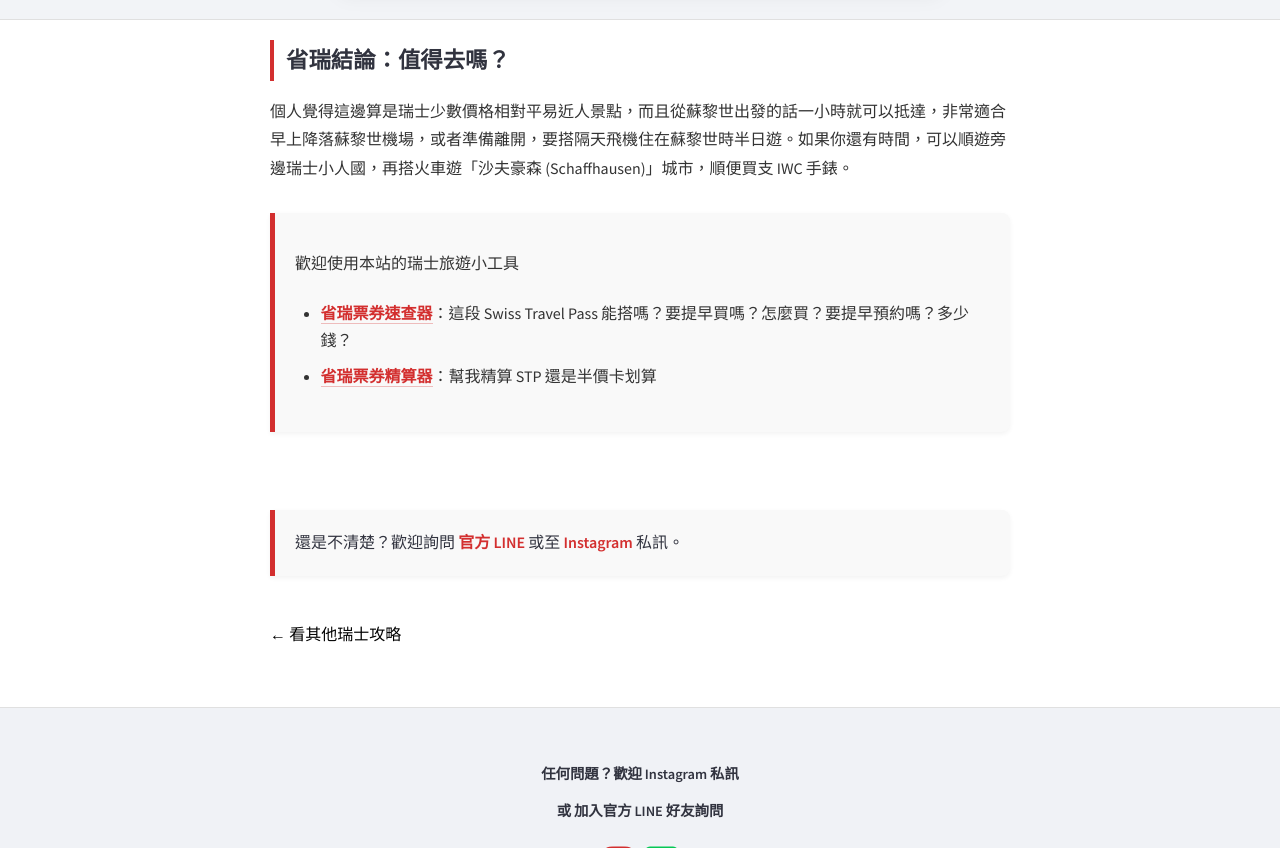
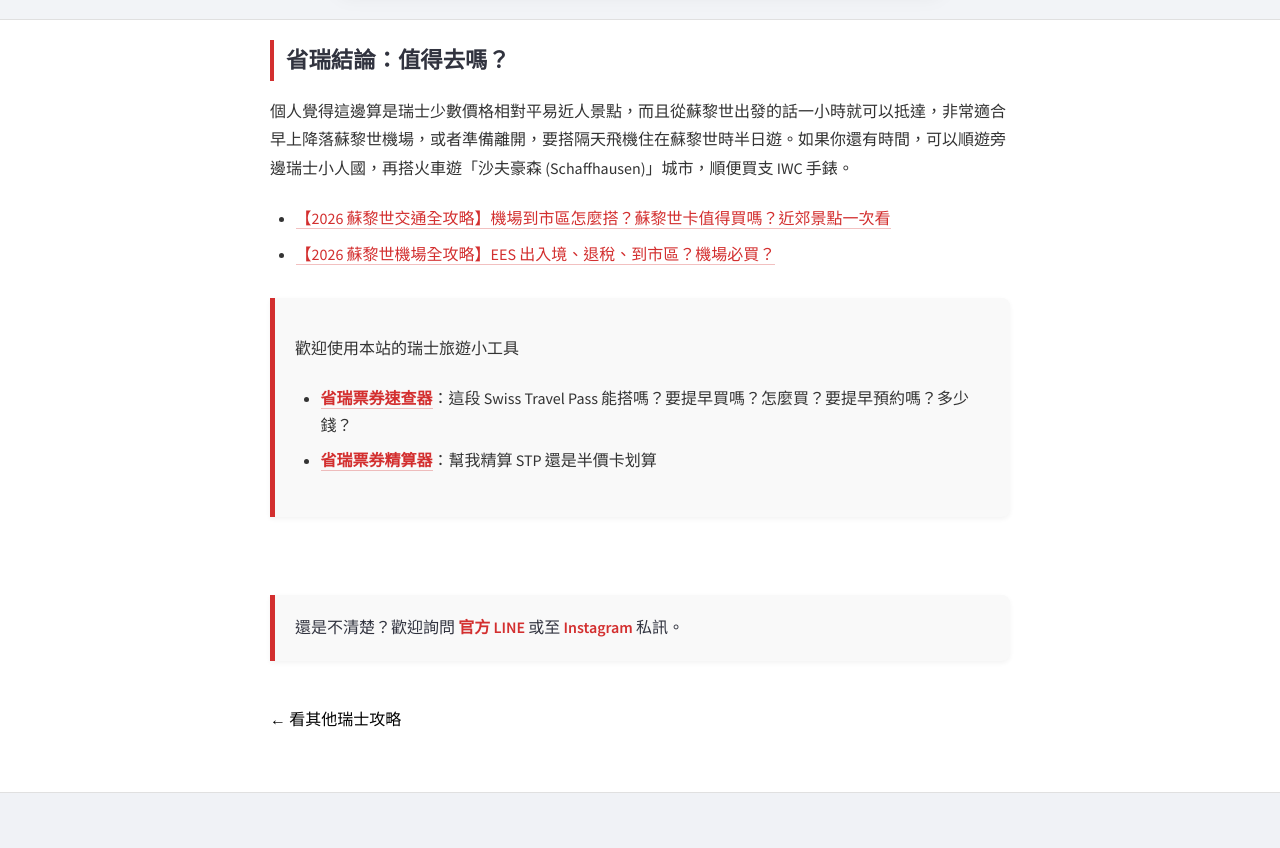
Before and after one commit to Chichinghsu/swisspro, a Jekyll site: the page built from _posts/2026-05-22-rheinfall-guide.md, in a window 1280 px wide and 900 px high, scrolled down 9172 px, cut to the strip 52-900 px from the top of the window. Built offline with Jekyll 4.4.1, drawn with Linux system fonts in a browser that asks for light colours.

Commit message:
fix typo

```diff
--- a/_posts/2026-05-22-rheinfall-guide.md
+++ b/_posts/2026-05-22-rheinfall-guide.md
@@ -306,6 +306,11 @@ load();
 
 個人覺得這邊算是瑞士少數價格相對平易近人景點，而且從蘇黎世出發的話一小時就可以抵達，非常適合早上降落蘇黎世機場，或者準備離開，要搭隔天飛機住在蘇黎世時半日遊。如果你還有時間，可以順遊旁邊瑞士小人國，再搭火車遊「沙夫豪森 (Schaffhausen)」城市，順便買支 IWC 手錶。
 
+- {% assign target_post = site.posts | where: "url", "/blog/zurich-guide/" | first %}
+<a href="{{ target_post.url }}" class="swiss-red-link">{{ target_post.title }}</a>
+- {% assign target_post = site.posts | where: "url", "/blog/zurich-airport-guide/" | first %}
+<a href="{{ target_post.url }}" class="swiss-red-link">{{ target_post.title }}</a>
+
 <div class="tip-box" markdown="1">
 歡迎使用本站的瑞士旅遊小工具
 - [省瑞票券速查器](https://calculator.swisspro.tw/?p=validator)：這段 Swiss Travel Pass 能搭嗎？要提早買嗎？怎麼買？要提早預約嗎？多少錢？
```
Also changed, not shown: _posts/2026-06-11-zurich-airport-guide.md (+1 -1 lines).
